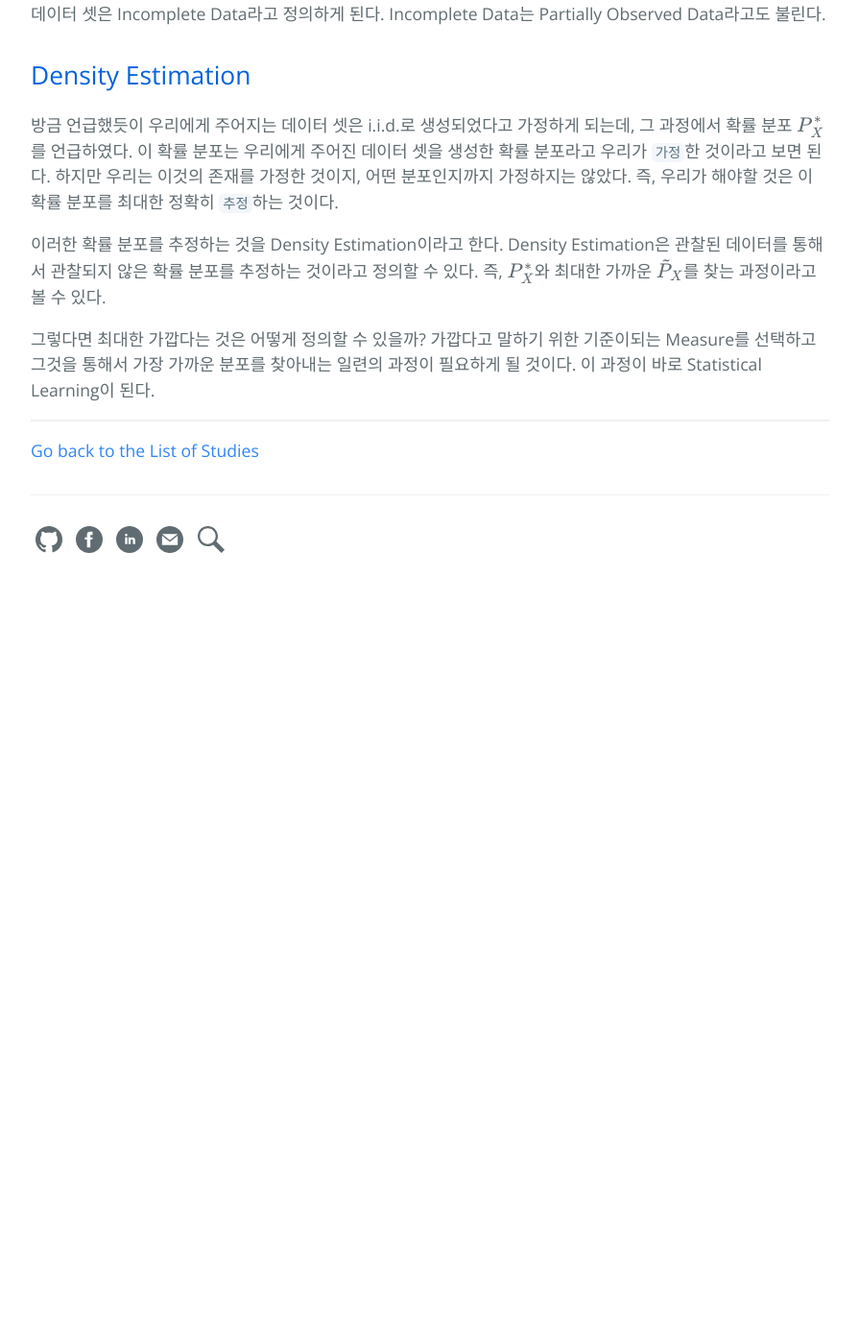
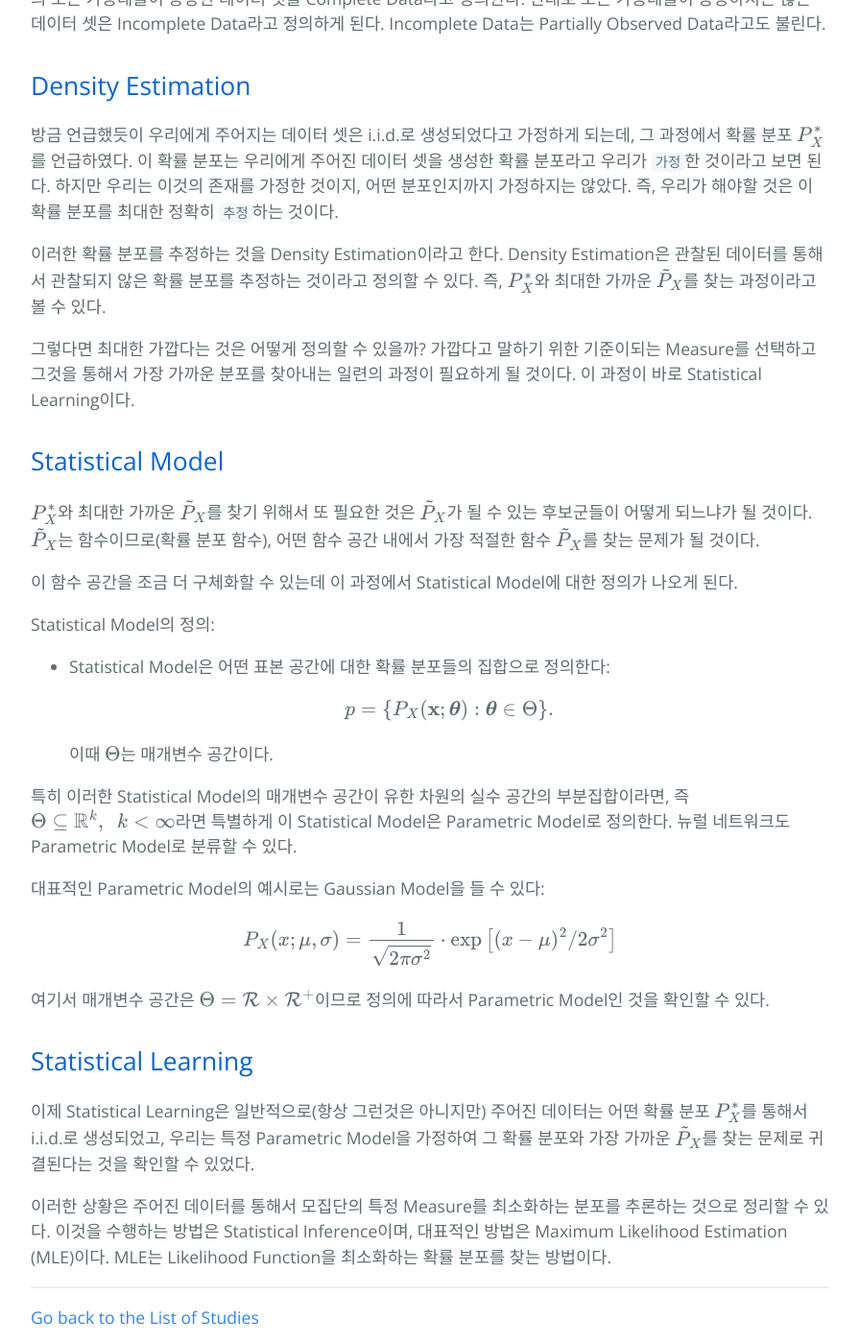
Before and after one commit to hcnoh/hcnoh.github.io, a Jekyll site: the page built from _posts/2020-09-06-statistical-learning-01.md, in a window 1280 px wide and 1400 px high, scrolled down 1477 px. Shown: the whole window at 96% size, without its empty margins (192-1087 px from the left). Built offline with Jekyll 4.4.1, drawn with Linux system fonts in a browser that asks for light colours; comment, search, counter and statistics services are not loaded; before the commit the page ends 2107 px from its top, so only the background shows below that; some of the changed text lies outside the part shown.

Commit message:
completed a post.

```diff
--- a/_posts/2020-09-06-statistical-learning-01.md
+++ b/_posts/2020-09-06-statistical-learning-01.md
@@ -8,6 +8,7 @@ categories:
 - Machine Learning Study
 tags:
 - statistical learning
+- statistical inference
 - statistics
 - machine learning
 image: /thumbnail-mobile.png
@@ -24,7 +25,7 @@ permalink: /2020-09-06-statistical-learning-01
 최근의 기계 학습은 이러한 거대한 데이터를 바탕으로 Model을 획득하는 방법으로 활용이 이루어지고 있다.
 
 ## Data
-이번 포스트를 진행하는데에 있어서 우리는 데이터의 중요성을 이해하고 그 특징을 정리하고 넘어갈 필요가 있다. 먼저 우리에게 시스템이 주어졌을 때, 시스템의 변수 집합 $$X=\{ X_1, \cdots, X_N \}$$에 대해서 생각할 수 있을 것이다. 데이터는 이러한 시스템의 변수 집합 $$X$$의 모든 가능태들인 Data Instance $$\mathbf{x}^{(j)}$$들의 뭉치로 이해할 수 있을 것이다:
+이번 포스트를 진행하는데에 있어서 우리는 데이터의 중요성을 이해하고 그 특징을 정리하고 넘어갈 필요가 있다. 먼저 우리에게 시스템이 주어졌을 때, 시스템의 변수 집합 $$X=\{ X_1, \cdots, X_N \}$$에 대해서 생각할 수 있을 것이다. 데이터는 이러한 시스템의 변수 집합 $$X$$의 모든 가능태들인 Data Instance $$\mathbf{x}^{(j)} = [x_1^{(j), \cdots, x_N^{(j)}}]^T$$들의 뭉치로 이해할 수 있을 것이다:
 
 $$
 \mathcal{D} = \{ \mathbf{x}^{(1)}, \cdots, \mathbf{x}^{(M)} \}.
@@ -47,4 +48,33 @@ $$
 
 이러한 확률 분포를 추정하는 것을 Density Estimation이라고 한다. Density Estimation은 관찰된 데이터를 통해서 관찰되지 않은 확률 분포를 추정하는 것이라고 정의할 수 있다. 즉, $$P^*_X$$와 최대한 가까운 $$\tilde{P}_X$$를 찾는 과정이라고 볼 수 있다.
 
-그렇다면 최대한 가깝다는 것은 어떻게 정의할 수 있을까? 가깝다고 말하기 위한 기준이되는 Measure를 선택하고 그것을 통해서 가장 가까운 분포를 찾아내는 일련의 과정이 필요하게 될 것이다. 이 과정이 바로 Statistical Learning이 된다.
+그렇다면 최대한 가깝다는 것은 어떻게 정의할 수 있을까? 가깝다고 말하기 위한 기준이되는 Measure를 선택하고 그것을 통해서 가장 가까운 분포를 찾아내는 일련의 과정이 필요하게 될 것이다. 이 과정이 바로 Statistical Learning이다.
+
+## Statistical Model
+$$P^*_X$$와 최대한 가까운 $$\tilde{P}_X$$를 찾기 위해서 또 필요한 것은 $$\tilde{P}_X$$가 될 수 있는 후보군들이 어떻게 되느냐가 될 것이다. $$\tilde{P}_X$$는 함수이므로(확률 분포 함수), 어떤 함수 공간 내에서 가장 적절한 함수 $$\tilde{P}_X$$를 찾는 문제가 될 것이다.
+
+이 함수 공간을 조금 더 구체화할 수 있는데 이 과정에서 Statistical Model에 대한 정의가 나오게 된다.
+
+Statistical Model의 정의:
+- Statistical Model은 어떤 표본 공간에 대한 확률 분포들의 집합으로 정의한다:
+
+    $$
+    \mathcal{p} = \{ P_X(\mathbf{x};\boldsymbol{\theta}):\boldsymbol{\theta}\in \Theta \}.
+    $$
+
+    이때 $$\Theta$$는 매개변수 공간이다.
+
+특히 이러한 Statistical Model의 매개변수 공간이 유한 차원의 실수 공간의 부분집합이라면, 즉 $$\Theta \subseteq \mathbb{R}^k, \ \ k < \infty$$라면 특별하게 이 Statistical Model은 Parametric Model로 정의한다. 뉴럴 네트워크도 Parametric Model로 분류할 수 있다.
+
+대표적인 Parametric Model의 예시로는 Gaussian Model을 들 수 있다:
+
+$$
+P_X(x;\mu, \sigma) = \frac{1}{\sqrt{2\pi \sigma^2}}\cdot \exp \left[ (x-\mu)^2 / 2\sigma^2 \right]
+$$
+
+여기서 매개변수 공간은 $$\Theta = \mathcal{R} \times \mathcal{R}^{+}$$이므로 정의에 따라서 Parametric Model인 것을 확인할 수 있다.
+
+## Statistical Learning
+이제 Statistical Learning은 일반적으로(항상 그런것은 아니지만) 주어진 데이터는 어떤 확률 분포 $$P_X^*$$를 통해서 i.i.d.로 생성되었고, 우리는 특정 Parametric Model을 가정하여 그 확률 분포와 가장 가까운 $$\tilde{P}_X$$를 찾는 문제로 귀결된다는 것을 확인할 수 있었다.
+
+이러한 상황은 주어진 데이터를 통해서 모집단의 특정 Measure를 최소화하는 분포를 추론하는 것으로 정리할 수 있다. 이것을 수행하는 방법은 Statistical Inference이며, 대표적인 방법은 Maximum Likelihood Estimation (MLE)이다. MLE는 Likelihood Function을 최소화하는 확률 분포를 찾는 방법이다.
```
Also changed, not shown: other parts of _posts/2020-09-06-statistical-learning-01.md (+2 -2 lines).
